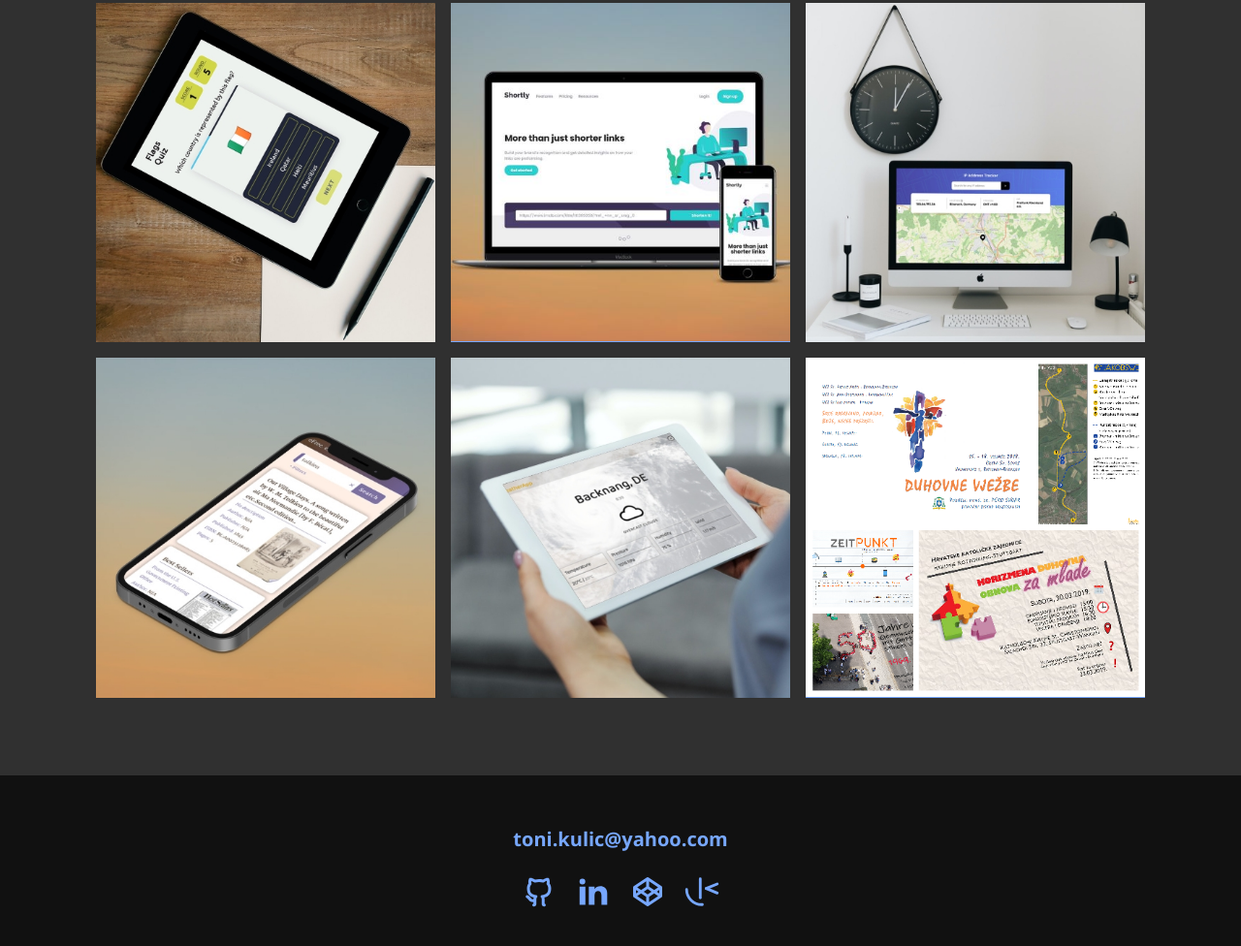
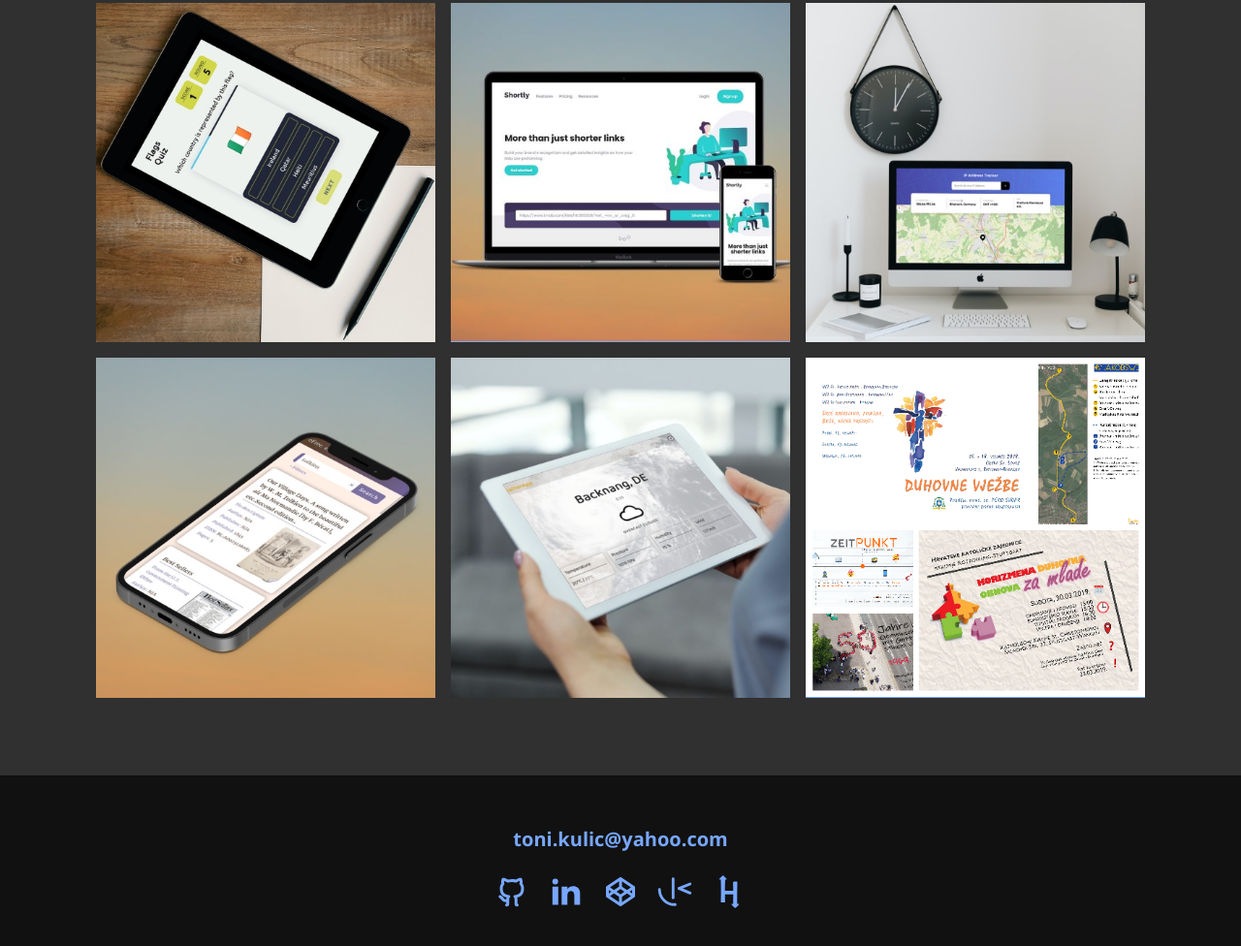
Before and after one commit to tkulic/tkulic.github.io, a plain HTML site: page index.html in a window 1280 px wide. Shown: the part 2094-3070 px from the top of the page at 97% size. Drawn offline with nearby package versions, Linux system fonts and the light colour scheme; a web font is replaced by a local one.

Commit message:
add hackerrank logo

```diff
--- a/index.html
+++ b/index.html
@@ -150,6 +150,11 @@
                         <img src="img/frontend-mentor.svg" alt="frontend mentor logo" />
                     </a>
                 </li>
+                <li class="social-list-item">
+                    <a class="social-list-link" href="https://www.hackerrank.com/toni_kulic" target="_blank" rel="noreferrer">
+                        <img src="img/hackerrank.svg" alt="hackerRank logo" />
+                    </a>
+                </li>
             </ul>
         </footer>
 
```
Also changed, not shown: projects/ebooks-finder.html (+5 -0 lines), projects/flags-quiz.html (+5 -0 lines), projects/ip-address-tracker.html (+5 -0 lines), projects/print-design.html (+5 -0 lines), projects/shortly.html (+5 -0 lines), projects/weather-app.html (+5 -0 lines), img/hackerrank.svg (added).
